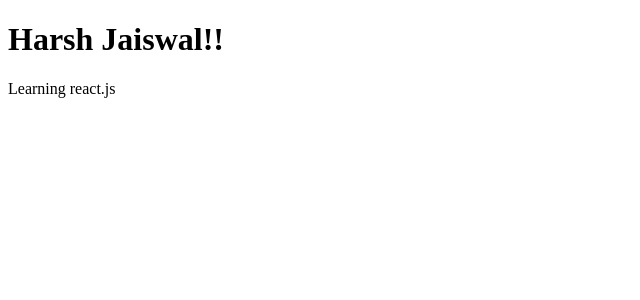
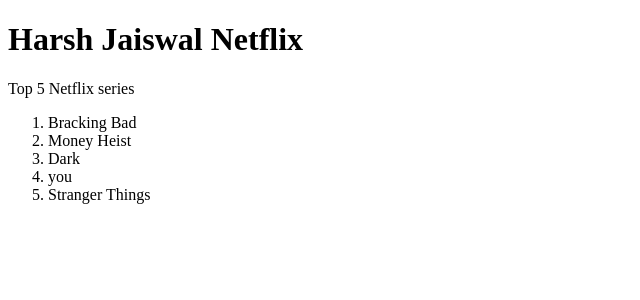
Before and after one commit to HarshJaiswal10/react-project, a React (Create React App) app: page / in a window 1280 px wide. Shown: the top 300 px of the page, without its empty margins (0-640 px from the left). Built offline with nearby package versions, Linux system fonts and the light colour scheme.

Commit message:
day 3 completed

```diff
--- a/src/index.js
+++ b/src/index.js
@@ -1,30 +1,18 @@
-// var React = require ('react');
-import React from 'react'; //modern js with babel
-// var ReactDOM = require ('react-dom');
+import React from 'react';
 import ReactDOM from 'react-dom';
 
-// ReactDOM.render('kya dikhana hai','kaha dikhana hai','callback func');
 ReactDOM.render(
-  // <div>
-  //   <h1> Harsh Jaiswal!! </h1>
-  //   <p>Learning react.js </p>
-  //   </div> ,
-    // ----------------
-  // [
-  //   <h1> Harsh Jaiswal!! </h1>,
-  //   <p>Learning react.js </p>
-  // ] ,
+  <>
+  <h1>Harsh Jaiswal Netflix</h1>
+  <p>Top 5 Netflix series</p>
+  <ol>
+    <li>Bracking Bad</li>
+    <li>Money Heist</li>
+    <li>Dark</li>
+    <li>you</li>
+    <li>Stranger Things</li>
+  </ol>
+  </>,
+  document.getElementById("root")
 
-  // <React.Fragment>
-  //    <h1> Harsh Jaiswal!! </h1>
-  //    <p>Learning react.js </p>
-  //    </React.Fragment> ,
-
-  // we also use react fragment as <>
-  <>
-     <h1> Harsh Jaiswal!! </h1>
-     <p>Learning react.js </p>
-     </> ,
-
-    document.getElementById("root")
 );
```
